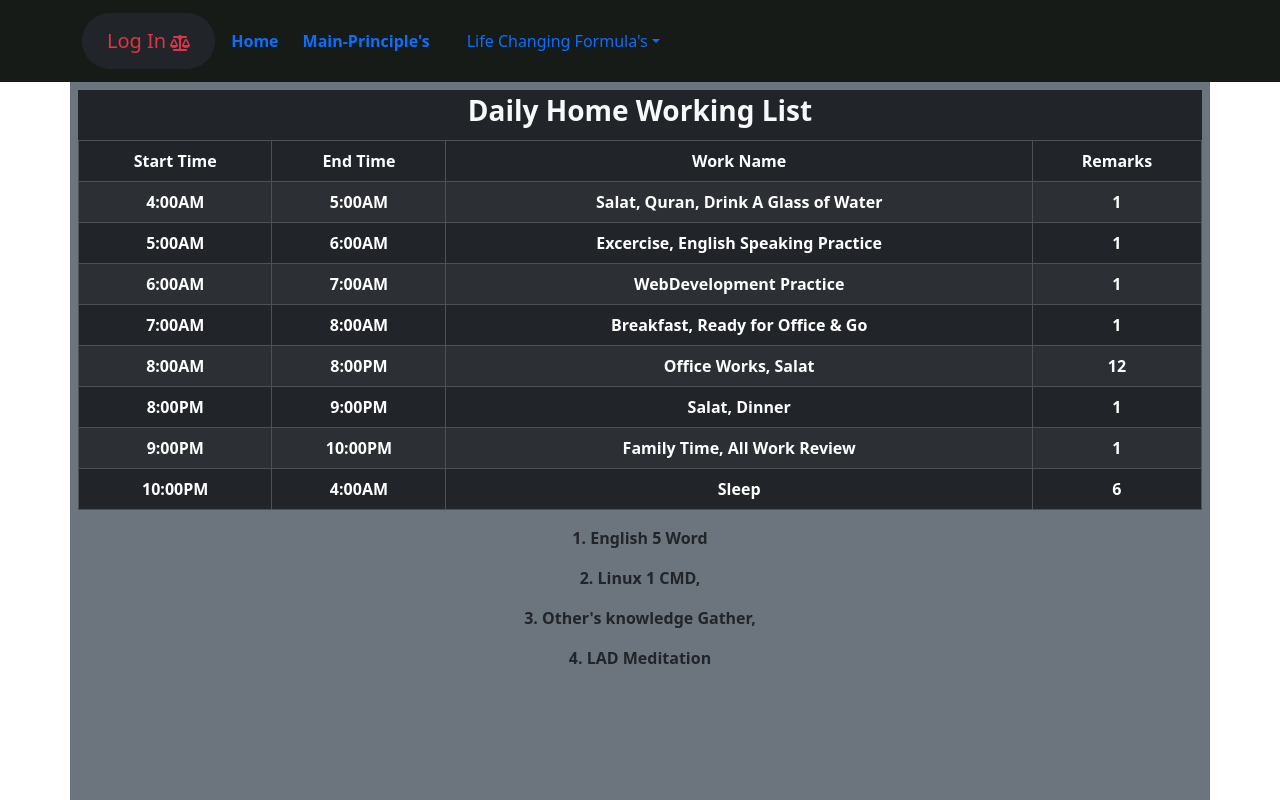
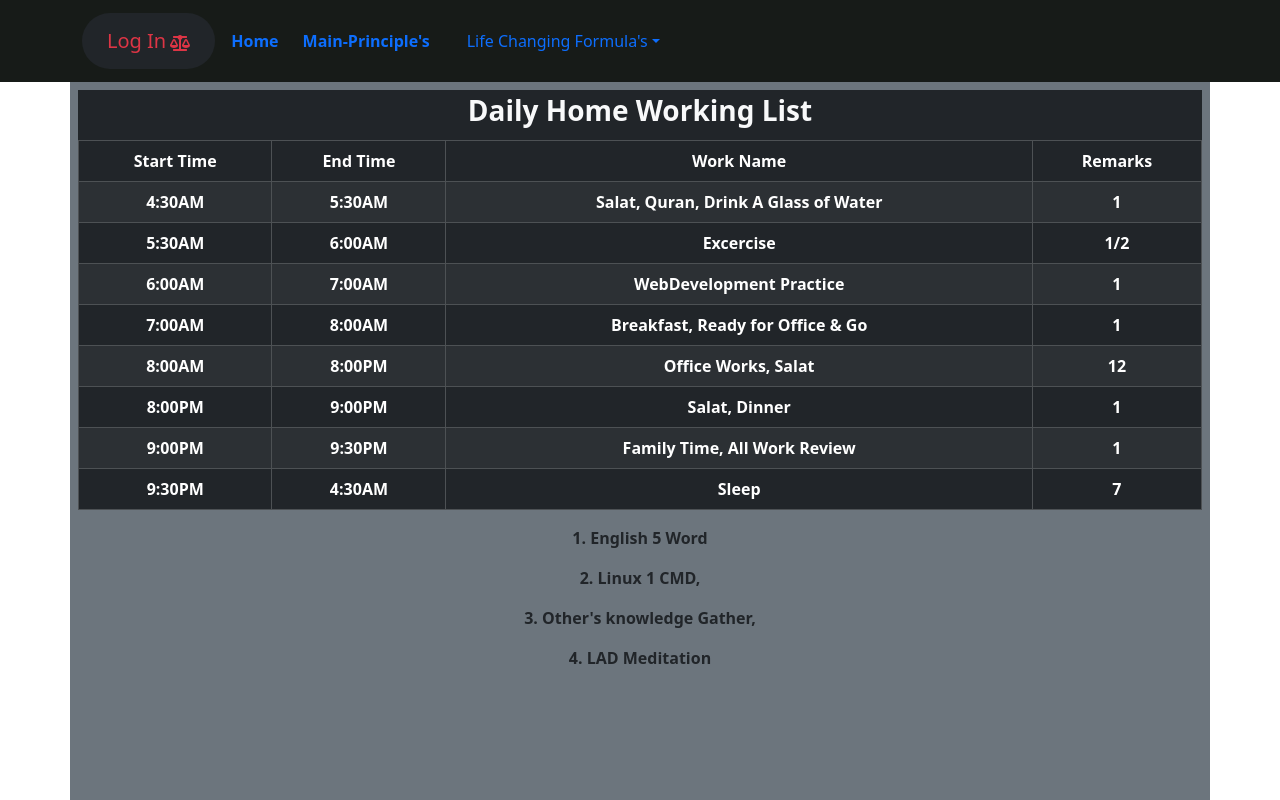
Before and after one commit to MDZAHIDHASAN2024/my-principles, a React (Vite) app: page /works in a window 1280 px wide. Shown: the top 800 px of the page. Built offline with nearby package versions, Linux system fonts and the light colour scheme.

Commit message:
version 10.06

```diff
--- a/src/layout/footer/index.tsx
+++ b/src/layout/footer/index.tsx
@@ -3,7 +3,7 @@ const Footer = () => {
     <div className="container-fluid bg-dark text-light text-center ">
       <p>
         {' '}
-        &#9400; All Rights Reserved 2025 Developed by Zahid (V.10.05
+        &#9400; All Rights Reserved 2025 Developed by Zahid (V.10.06
         Version){' '}
       </p>
     </div>
--- a/src/pages/foodControl/foodControl.tsx
+++ b/src/pages/foodControl/foodControl.tsx
@@ -121,7 +121,10 @@ const FoodControl = () => {
         </tbody>
       </Table>
       <div className="">
-        <h3 className="text-light p-1">Tips: দিনে ৩.৫ লিটার পানি পান করো</h3>
+        <h3 className="text-info p-1">
+          Tips#: ১ জনের খাবার ২ জন, ২ জনের খাবার ৩ জন এর জন্য যথেষ্ট!
+        </h3>
+        <h3 className="text-info p-1">Tips#: দিনে ৩.৫ লিটার পানি পান করো!</h3>
       </div>
     </div>
   );
--- a/src/pages/works/works.tsx
+++ b/src/pages/works/works.tsx
@@ -22,16 +22,16 @@ const Works = () => {
         </thead>
         <tbody>
           <tr>
-            <td>4:00AM</td>
-            <td>5:00AM</td>
+            <td>4:30AM</td>
+            <td>5:30AM</td>
             <td>Salat, Quran, Drink A Glass of Water</td>
             <td>1</td>
           </tr>
           <tr>
-            <td>5:00AM</td>
+            <td>5:30AM</td>
             <td>6:00AM</td>
-            <td>Excercise, English Speaking Practice</td>
-            <td>1</td>
+            <td>Excercise</td>
+            <td>1/2</td>
           </tr>
           <tr>
             <td>6:00AM</td>
@@ -59,15 +59,15 @@ const Works = () => {
           </tr>
           <tr>
             <td>9:00PM</td>
-            <td>10:00PM</td>
+            <td>9:30PM</td>
             <td>Family Time, All Work Review</td>
             <td>1</td>
           </tr>
           <tr>
-            <td>10:00PM</td>
-            <td>4:00AM</td>
+            <td>9:30PM</td>
+            <td>4:30AM</td>
             <td>Sleep</td>
-            <td>6</td>
+            <td>7</td>
           </tr>
         </tbody>
       </Table>
```
